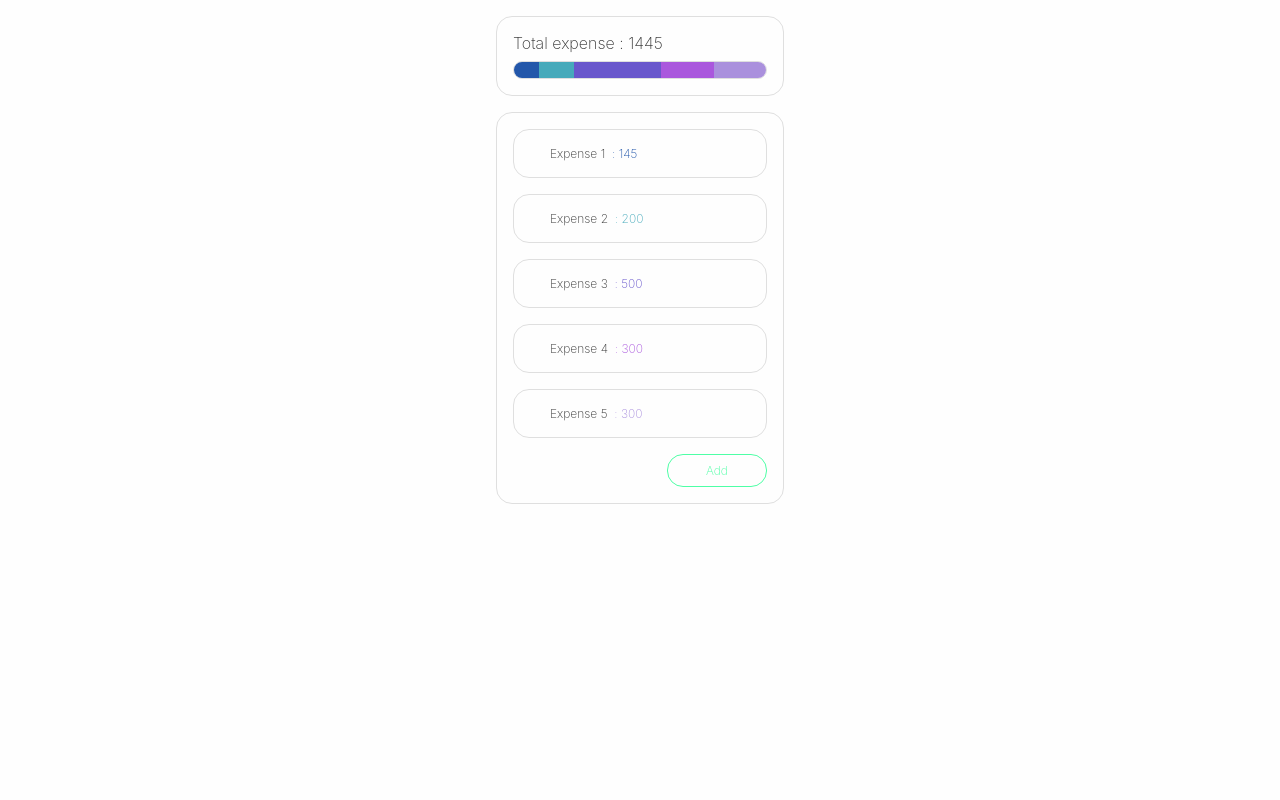
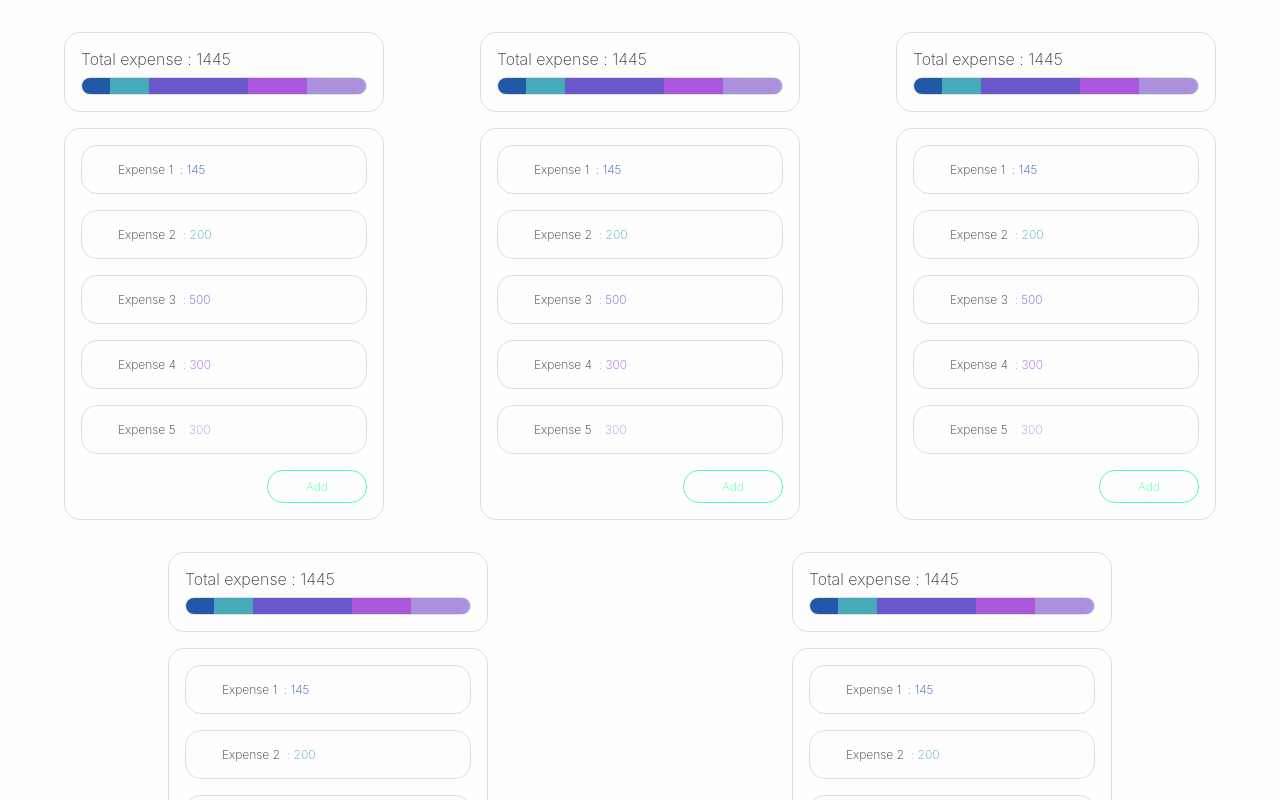
Before and after one commit to PurinatG-01/expense-sv-src, a Svelte app: page / in a window 1280 px wide. Shown: the top 800 px of the page. Built offline with nearby package versions, Linux system fonts and the light colour scheme.

Commit message:
feat: refactor List to ExpenseList for supporting multiple list

```diff
--- a/package.json
+++ b/package.json
@@ -7,7 +7,7 @@
     "dev": "rollup -c -w",
     "start": "sirv public",
     "validate": "svelte-check",
-    "deploy" : "yarn build; cd public; git add .; git commit -m \"[ Automated deployment : `date` ]\"; git push -u origin master; cd ../;"
+    "deploy" : "yarn build; cd public; git add .; git commit -m \"[ Automated deployment : `date` ]\"; git push -u -f origin master; cd ../;"
   },
   "devDependencies": {
     "@rollup/plugin-commonjs": "^17.0.0",
--- a/public/index.html
+++ b/public/index.html
@@ -10,6 +10,12 @@
 	<link rel='stylesheet' href='./build/bundle.css'>
 
 	<script defer src='./build/bundle.js'></script>
+	<style>
+		body{
+			display: flex;
+			flex-direction: column;
+		}
+	</style>
 </head>
 
 <body>
--- a/src/App.svelte
+++ b/src/App.svelte
@@ -8,10 +8,9 @@
 
 <style>
 	main{
-		min-width: 100vw;
-		min-height: 100vh;
+		flex-grow:1;
 		margin: 0;
-		padding: 0;
+		padding: 16px;
 		display: flex;
 		flex-direction: column;
 		align-items: center;
--- a/src/components/Dashboard.svelte
+++ b/src/components/Dashboard.svelte
@@ -1,5 +1,5 @@
 <script>
-    import ExpenseBar from "./ExpenseBar.svelte";
+    import ExpenseList from "./ExpenseList.svelte";
 
     let expenses = [
         {
@@ -30,93 +30,15 @@
     ];
 </script>
 
-<!-- markup (zero or more items) goes here -->
-
-<div style="background-color: transparent;margin: 16px 0; min-width: 288px; display: flex; flex-direction: column;">
-    <ExpenseBar data={expenses} />
-    <div class="list-wrapper">
-        {#each expenses as expense}
-            <div class="todo">
-                <button class="circle-button" />{expense.title}
-                <span style="color: {expense.color};">&nbsp : {expense.value}</span>
-            </div>
-        {/each}
-        <button class="add-button">Add</button>
-    </div>
+<div
+    style="background-color: transparent; display: flex; flex-wrap: wrap; width: 100%;"
+>
+    <ExpenseList title={"List 1"} data={expenses} />
+    <ExpenseList title={"List 1"} data={expenses} />
+    <ExpenseList title={"List 1"} data={expenses} />
+    <ExpenseList title={"List 1"} data={expenses} />
+    <ExpenseList title={"List 1"} data={expenses} />
 </div>
 
 <style>
-    .circle-button {
-        border-radius: 50%;
-        width: 1em;
-        height: 1em;
-        margin: 0;
-        padding: 0;
-        margin-right: 8px;
-        border: 0;
-    }
-
-    .circle-button:focus {
-        outline: 0;
-    }
-    .circle-button:hover {
-        background: rgb(78, 255, 166);
-    }
-
-    .list-wrapper {
-        border-radius: 16px;
-        margin: 0;
-        padding: 16px;
-        border: 1px solid #dfdfdf;
-        flex-direction: column;
-        display: flex;
-    }
-
-    .list-wrapper > .todo {
-        padding: 16px;
-        margin-bottom: 16px;
-        border-radius: 16px;
-        border: 1px solid #dfdfdf;
-    }
-
-    .todo {
-        display: flex;
-        align-items: center;
-        font-size: 12px;
-        font-weight: 200;
-    }
-
-    .todo,
-    .circle-button,
-    .add-button {
-        transition: all 0.2s ease-in-out;
-    }
-
-    .todo:hover {
-        transform: translateY(-8px);
-    }
-
-    .add-button {
-        border: none;
-        padding: 8px;
-        margin-bottom: 16px;
-        border-radius: 16px;
-        align-self: flex-end;
-        font-size: 12px;
-        font-weight: 200;
-        width: 100px;
-        margin: 0;
-        background: #fefefe;
-        color: rgb(78, 255, 166);
-        border: 1px solid rgb(78, 255, 166);
-    }
-
-    .add-button:hover {
-        background-color: rgb(78, 255, 166);
-        color: #fefefe;
-    }
-
-    .add-button:focus {
-        outline: 0;
-    }
 </style>
--- /dev/null
+++ b/src/components/ExpenseList.svelte
@@ -0,0 +1,107 @@
+<script>
+    import ExpenseBar from "./ExpenseBar.svelte";
+
+    export let data
+</script>
+
+<div class="list-master">
+    <ExpenseBar data={data} />
+    <div class="list-wrapper">
+        {#each data as expense}
+            <div class="todo">
+                <button class="circle-button" />{expense.title}
+                <span style="color: {expense.color};"
+                    >&nbsp : {expense.value}</span
+                >
+            </div>
+        {/each}
+        <button class="add-button">Add</button>
+    </div>
+</div>
+
+<style>
+    .circle-button {
+        border-radius: 50%;
+        width: 1em;
+        height: 1em;
+        margin: 0;
+        padding: 0;
+        margin-right: 8px;
+        border: 0;
+    }
+
+    .circle-button:focus {
+        outline: 0;
+    }
+    .circle-button:hover {
+        background: rgb(78, 255, 166);
+    }
+
+    .list-master {
+        max-width: 320px;
+        width: 100%;
+        flex-direction: column;
+        display: flex;
+        margin: 16px auto;
+    }
+
+    .list-wrapper {
+        border-radius: 16px;
+        margin: 0;
+        padding: 16px;
+        border: 1px solid #dfdfdf;
+        flex-direction: column;
+        display: flex;
+    }
+
+    .list-wrapper > .todo {
+        padding: 16px;
+        margin-bottom: 16px;
+        border-radius: 16px;
+        border: 1px solid #dfdfdf;
+    }
+
+    .todo {
+        overflow: hidden;
+        text-overflow: ellipsis;
+        white-space: nowrap;
+        display: flex;
+        align-items: center;
+        font-size: 12px;
+        font-weight: 200;
+    }
+
+    .todo,
+    .circle-button,
+    .add-button {
+        transition: all 0.2s ease-in-out;
+    }
+
+    .todo:hover {
+        transform: translateY(-8px);
+    }
+
+    .add-button {
+        border: none;
+        padding: 8px;
+        margin-bottom: 16px;
+        border-radius: 16px;
+        align-self: flex-end;
+        font-size: 12px;
+        font-weight: 200;
+        width: 100px;
+        margin: 0;
+        background: #fefefe;
+        color: rgb(78, 255, 166);
+        border: 1px solid rgb(78, 255, 166);
+    }
+
+    .add-button:hover {
+        background-color: rgb(78, 255, 166);
+        color: #fefefe;
+    }
+
+    .add-button:focus {
+        outline: 0;
+    }
+</style>
```
